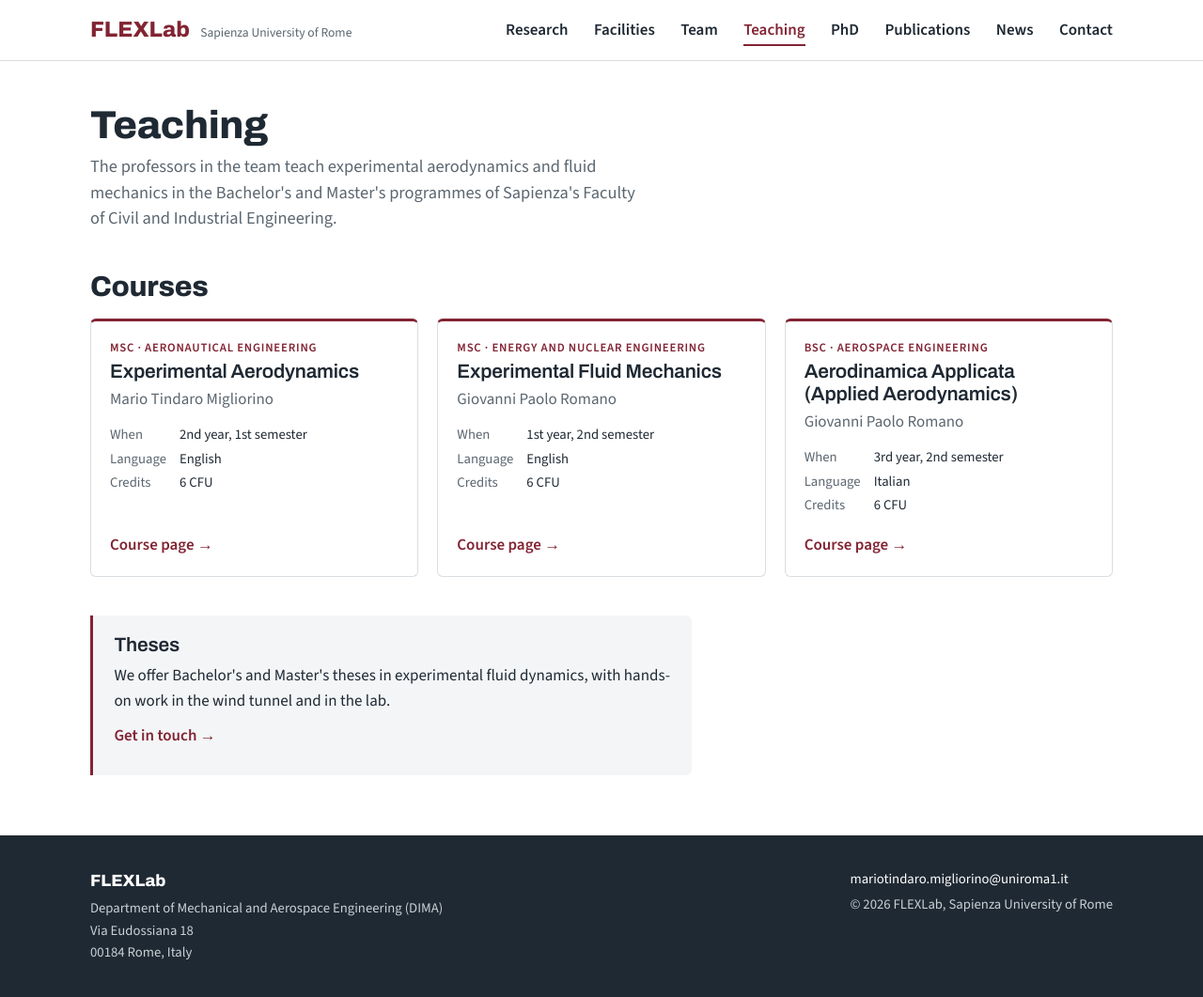
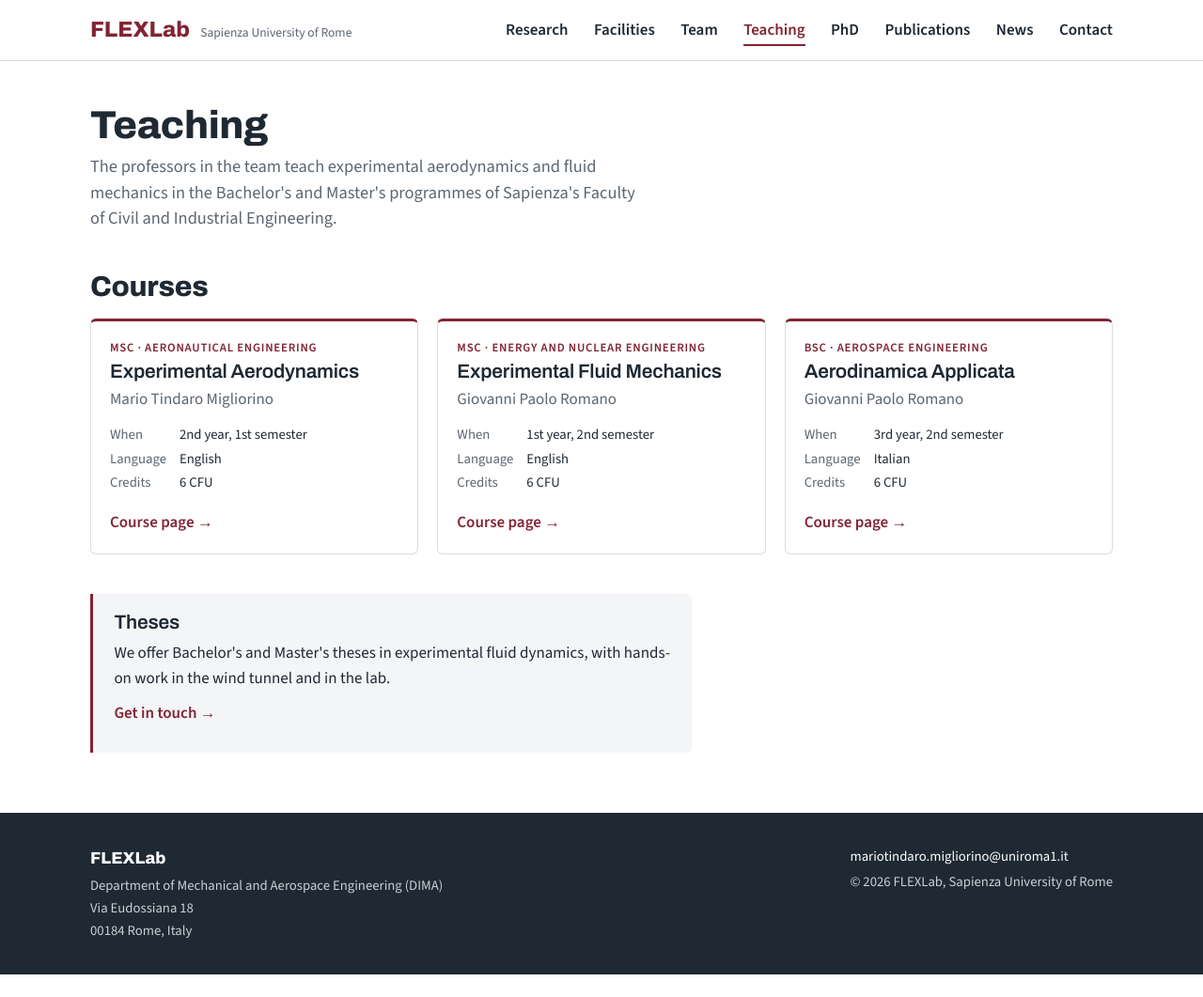
Before and after one commit to FLEXLab-Sapienza/FLEXLab-Sapienza.github.io, a Jekyll site: the page built from teaching.html, in a window 1280 px wide and 1061 px high. Shown: the whole window at 94% size. Built offline with Jekyll 4.4.1, drawn with Linux system fonts in a browser that asks for light colours.

Commit message:
Teaching: Italian title only for Aerodinamica Applicata
Co-Authored-By: Claude Opus 5.5 <noreply@anthropic.com>

```diff
--- a/_data/teaching.yml
+++ b/_data/teaching.yml
@@ -18,7 +18,7 @@
   cfu: 6
   url: https://corsidilaurea.uniroma1.it/en/course/34181/attendance/lesson/125e9749-ef24-4ce2-be5f-d671b861a0e3/1/2/dd6d413b-4a9b-4e98-9d3d-bebec3650229/95f7d960-ccf8-42cc-a24f-6f6e3d951255?channel=0
 
-- title: Aerodinamica Applicata (Applied Aerodynamics)
+- title: Aerodinamica Applicata
   instructor: Giovanni Paolo Romano
   degree: Aerospace Engineering
   level: BSc
```
